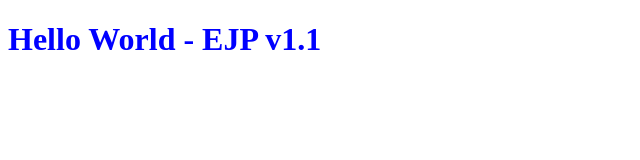
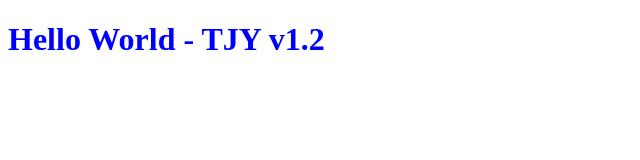
Before and after one commit to tahjyearby11/hello-world-ty, a plain HTML site: page index.html in a window 1280 px wide. Shown: the full height of the page, 0-640 px from the left. Drawn offline with Linux system fonts and the light colour scheme.

Commit message:
updated index.html

```diff
--- a/index.html
+++ b/index.html
@@ -1,7 +1,7 @@
 <!doctype html>
 <html lang="en">
 <!--
-    Author:  Eric Pogue [[ Your header information here. ]]
+    Author:  Tahj Yearby [[ Your header information here. ]]
 -->
     <head>
         <meta charset="UTF-8">
@@ -11,6 +11,6 @@
 
     </head>
     <body onload="initApplication()">
-        <h1>Hello World - EJP v1.1</h1>
+        <h1>Hello World - TJY v1.2</v1></h1>
     </body>
 </html>
```
